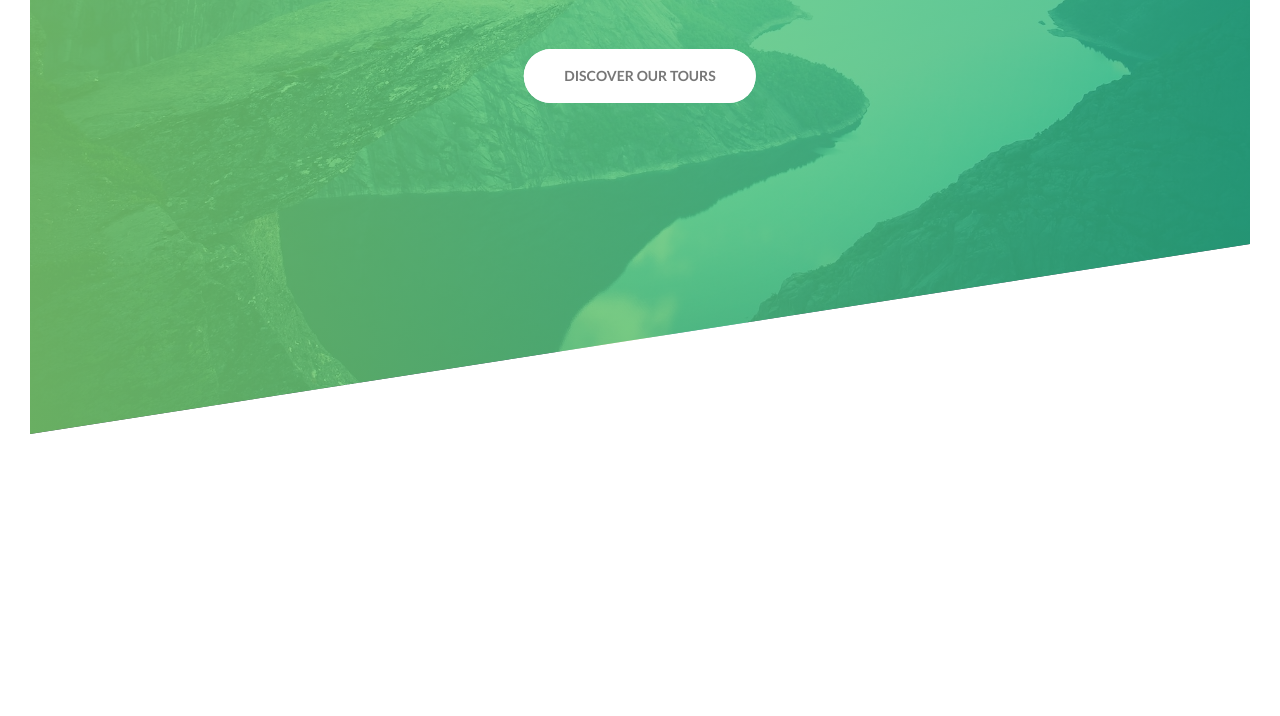
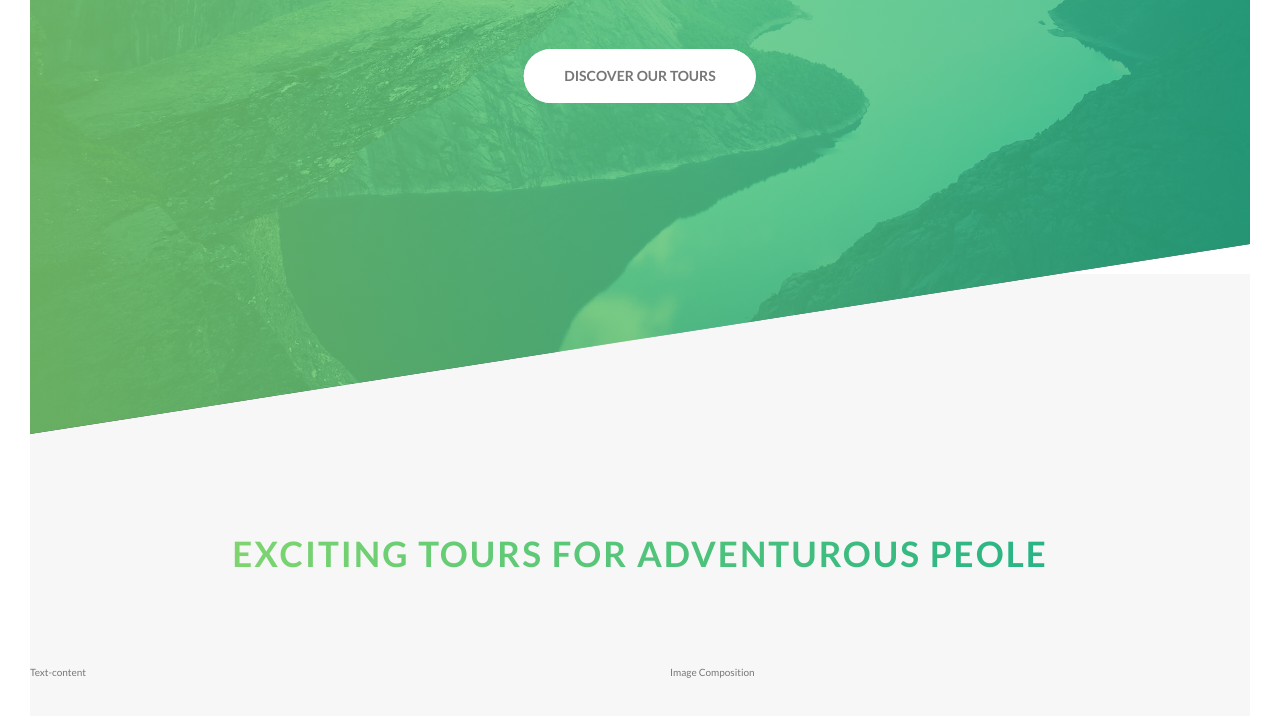
Before and after one commit to Khushi-dev-1822/Natours-project-using-sass, a website: page Natours Project/index.html in a window 1280 px wide. Shown: the part 356-1072 px from the top of the page. Before the commit the page ends 820 px from the top, so only its background shows below. Drawn offline with Linux system fonts and the light colour scheme.

Commit message:
about section

```diff
--- a/Natours Project/index.html
+++ b/Natours Project/index.html
@@ -97,6 +97,28 @@
         </div>
     </section> -->
 
+    <main>
+        <section class="section-about">
+            <!-- Utility class -->
+            <div class="u-center-text">
+                <h2 class="heading-secondary">
+                    Exciting tours for adventurous peole
+                </h2>
+            </div>
+
+            <div class="u-margin-bottom-8">
+                <div class="row">
+                    <div class="col-1-of-2">
+                        Text-content
+                    </div>
+                    <div class="col-1-of-2">
+                        Image Composition
+                    </div>
+                </div>
+            </div>
+
+        </section>
+    </main>
 
 
 
--- a/Natours Project/sass/abstracts/_variables.scss
+++ b/Natours Project/sass/abstracts/_variables.scss
@@ -2,6 +2,9 @@
 $color-primary: #55c57a;
 $color-primary-light: #7ed56f;
 $color-primary-dark: #28b485;
+
+$color-gray-light-1: #f7f7f7;
+
 $color-gray-dark: #777;
 $color-white: #fff;
 $color-black: #0000;
--- a/Natours Project/sass/base/_typography.scss
+++ b/Natours Project/sass/base/_typography.scss
@@ -35,3 +35,24 @@ body {
     animation: moveInRight 1s ease-out;
   }
 }
+
+.heading-secondary {
+  font-size: 3.5rem;
+  text-transform: uppercase;
+  font-weight: 700;
+  display: inline-block;
+  background-image: linear-gradient(
+    to right,
+    $color-primary-light,
+    $color-primary-dark
+  );
+  -webkit-background-clip: text;
+  color: transparent;
+  letter-spacing: 0.2rem;
+  transition: all 0.2s;
+
+  &:hover {
+    transform: skewY(2deg) skewX(15deg) scale(1.1);
+    text-shadow: 0.5rem 1rem 2rem rgba($color-black, 0.2);
+  }
+}
--- a/Natours Project/sass/base/_utilities.scss
+++ b/Natours Project/sass/base/_utilities.scss
@@ -0,0 +1,6 @@
+.u-center-text {
+  text-align: center;
+}
+.u-margin-bottom-8 {
+  margin-top: 8rem;
+}
--- a/Natours Project/sass/layout/_grid.scss
+++ b/Natours Project/sass/layout/_grid.scss
@@ -1,6 +1,6 @@
 .row {
   max-width: $grid-width;
-  background-color: #eee;
+  // background-color: #eee;
   margin: 0 auto;
 
   // everything except last-child
@@ -13,7 +13,7 @@
   // ^ : any class that starts with 'col-
   // $ : any class that ends with 'col-
   [class^="col-"] {
-    background-color: orangered;
+    // background-color: orangered;
     float: left;
     &:not(:last-child) {
       margin-right: $gutter-horizontal;
--- a/Natours Project/sass/pages/home.scss
+++ b/Natours Project/sass/pages/home.scss
@@ -0,0 +1,5 @@
+.section-about {
+  background-color: $color-gray-light-1;
+  padding: 25rem 0;
+  margin-top: -20vh;
+}
```
Also changed, not shown: Natours Project/css/style.css.
